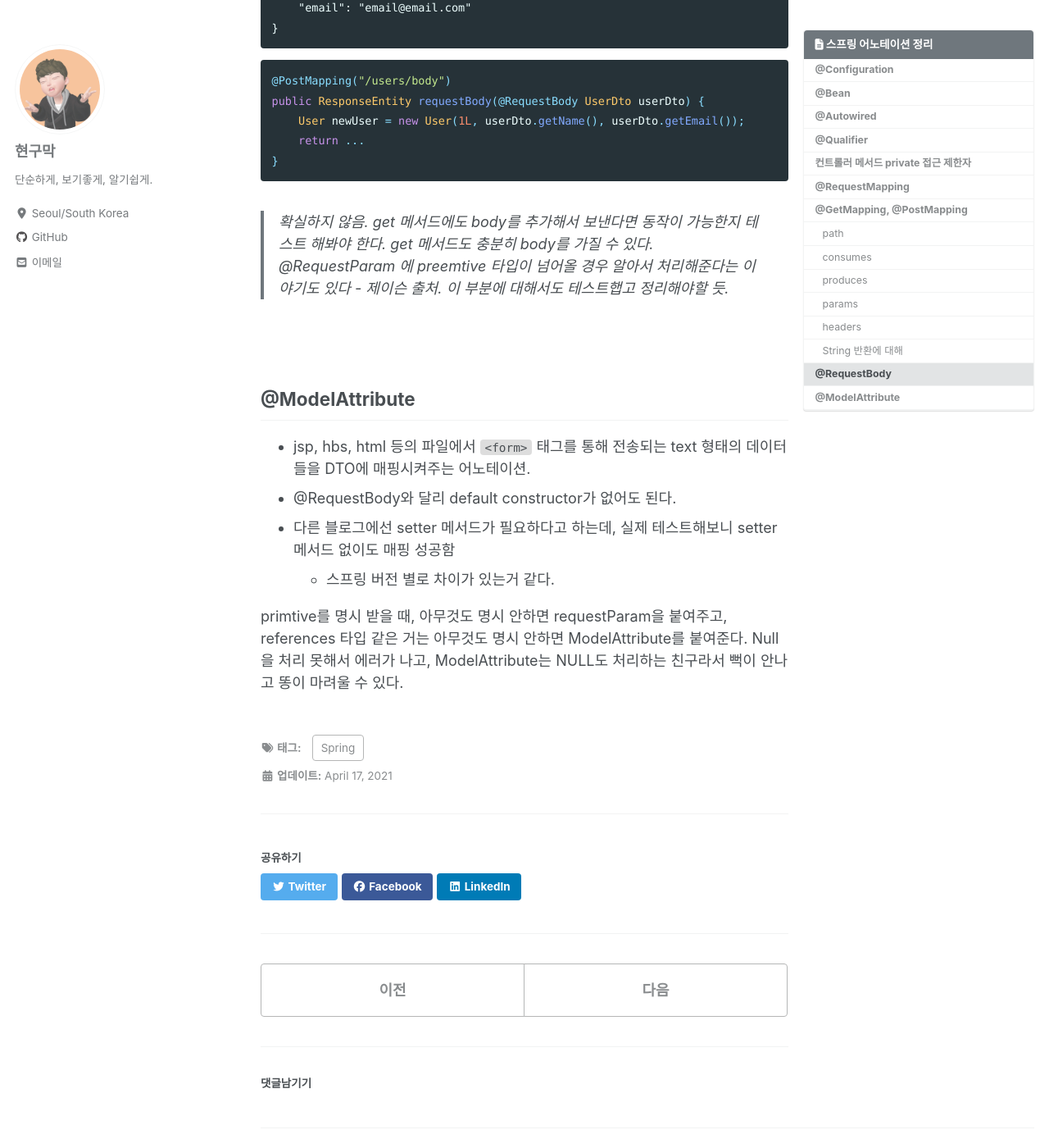
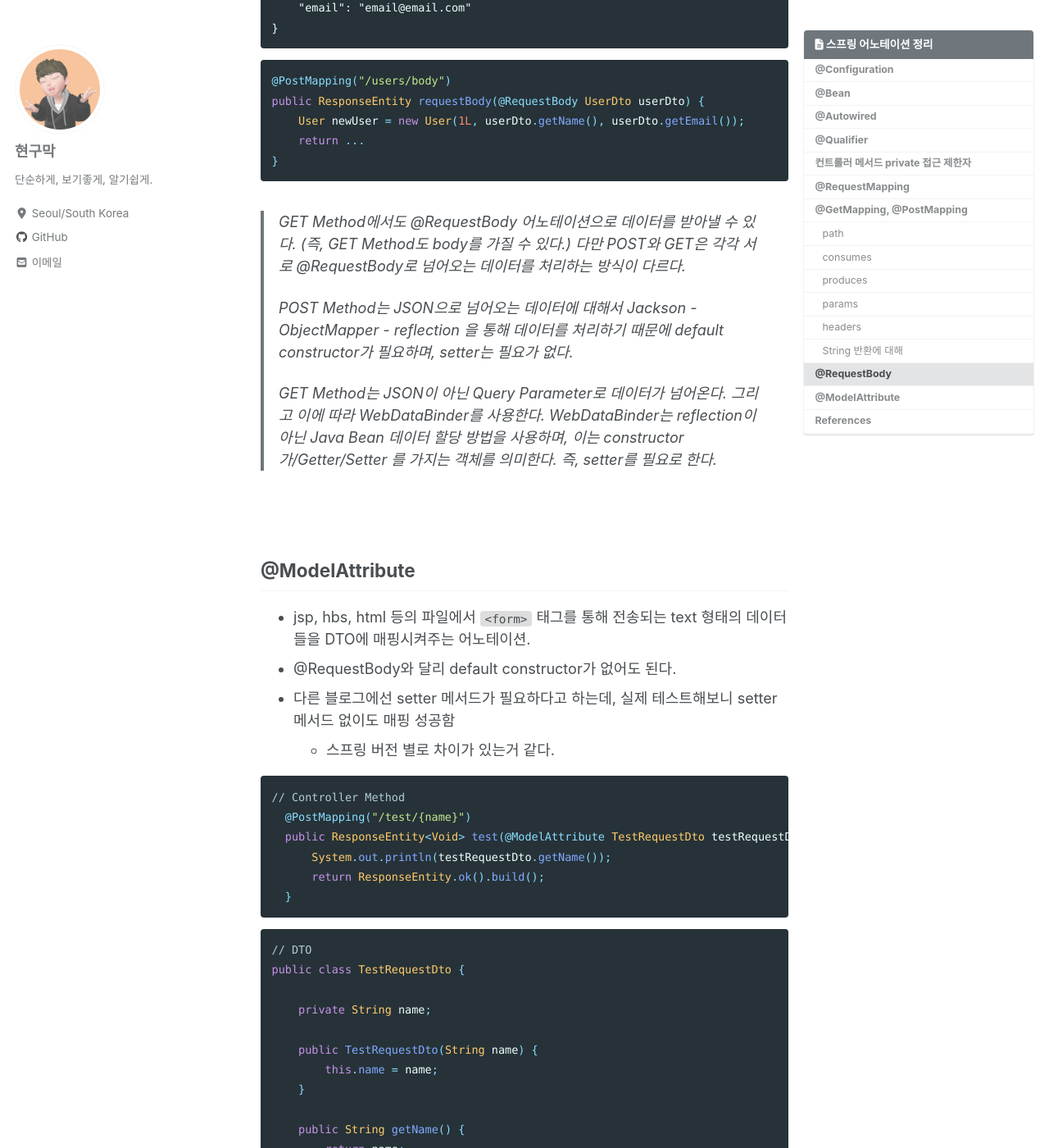
Before and after one commit to Hyeon9mak/Hyeon9mak.github.io, a Jekyll site: the page built from _posts/2021-04-17-spring-annotations.md, in a window 1280 px wide and 1400 px high, scrolled down 8443 px. Shown: the whole window at 82% size. Built offline with Jekyll 4.4.1, drawn with Linux system fonts in a browser that asks for light colours; cached includes are drawn as plain includes; nearby versions of some CDN libraries; comment, search, counter and statistics services are not loaded; some of the changed text lies outside the part shown.

Commit message:
docs: 2021-04-17-spring-annotations 내용 수정

````diff
--- a/_posts/2021-04-17-spring-annotations.md
+++ b/_posts/2021-04-17-spring-annotations.md
@@ -332,10 +332,14 @@ public ResponseEntity requestBody(@RequestBody UserDto userDto) {
 }
 ```
 
-> 확실하지 않음. get 메서드에도 body를 추가해서 보낸다면 동작이 가능한지 테스트 해봐야 한다.
-> get 메서드도 충분히 body를 가질 수 있다.
-> @RequestParam 에 preemtive 타입이 넘어올 경우 알아서 처리해준다는 이야기도 있다 - 제이슨 출처.
-> 이 부분에 대해서도 테스트햅고 정리해야할 듯.
+> GET Method에서도 @RequestBody 어노테이션으로 데이터를 받아낼 수 있다. (즉, GET Method도 body를 가질 수 있다.)
+> 다만 POST와 GET은 각각 서로 @RequestBody로 넘어오는 데이터를 처리하는 방식이 다르다.
+>
+> POST Method는 JSON으로 넘어오는 데이터에 대해서 Jackson - ObjectMapper - reflection 을 통해 데이터를 처리하기 때문에 default constructor가 필요하며, setter는 필요가 없다.
+>
+> GET Method는 JSON이 아닌 Query Parameter로 데이터가 넘어온다. 그리고 이에 따라 WebDataBinder를 사용한다.
+> WebDataBinder는 reflection이 아닌 Java Bean 데이터 할당 방법을 사용하며, 이는 constructor가/Getter/Setter 를 가지는 객체를 의미한다.
+> 즉, setter를 필요로 한다.
 
 <br>
 
@@ -345,7 +349,48 @@ public ResponseEntity requestBody(@RequestBody UserDto userDto) {
 - 다른 블로그에선 setter 메서드가 필요하다고 하는데, 실제 테스트해보니 setter 메서드 없이도 매핑 성공함
     - 스프링 버전 별로 차이가 있는거 같다.
 
+```java
+// Controller Method
+  @PostMapping("/test/{name}")
+  public ResponseEntity<Void> test(@ModelAttribute TestRequestDto testRequestDto) {
+      System.out.println(testRequestDto.getName());
+      return ResponseEntity.ok().build();
+  }
+```
+```java
+// DTO
+public class TestRequestDto {
 
+    private String name;
 
-primtive를 명시 받을 때, 아무것도 명시 안하면 requestParam을 붙여주고, references 타입 같은 거는 아무것도 명시 안하면 ModelAttribute를 붙여준다.
-Null을 처리 못해서 에러가 나고, ModelAttribute는 NULL도 처리하는 친구라서 뻑이 안나고 똥이 마려울 수 있다.
+    public TestRequestDto(String name) {
+        this.name = name;
+    }
+
+    public String getName() {
+        return name;
+    }
+}
+```
+```java
+// 테스트 코드
+    @Test
+  void 테스트() {
+      RestAssured
+          .given().log().all()
+          .contentType(MediaType.TEXT_PLAIN_VALUE)
+          .when().post("/test/현구막")
+          .then().log().all()
+          .extract();
+
+  }
+```
+```
+// 결과
+현구막
+```
+
+<br>
+
+## References
+- [@Request Body에서는 Setter가 필요없다?](https://jojoldu.tistory.com/407)
````
